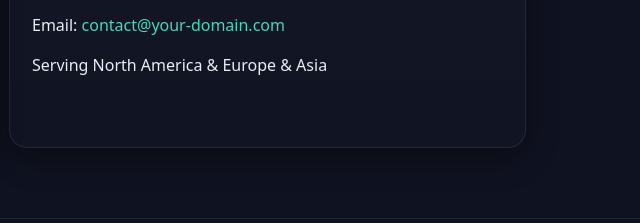
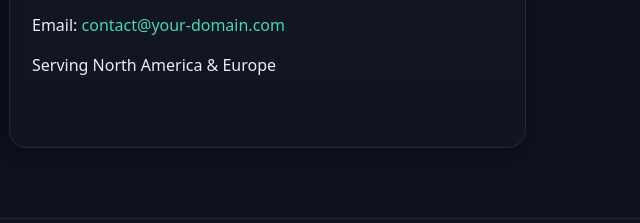
Before and after one commit to gbroder25/globalsparx, a plain HTML site: page index.html in a window 1280 px wide. Shown: the part 1374-1597 px from the top of the page, 640-1280 px from the left. Drawn offline with Linux system fonts and the light colour scheme.

Commit message:
Update index.html

```diff
--- a/index.html
+++ b/index.html
@@ -127,7 +127,7 @@
           <span class="kicker">Contact</span>
           <h2>Get in Touch</h2>
           <p>Email: <a href="mailto:contact@your-domain.com">contact@your-domain.com</a></p>
-          <p>Serving North America & Europe & Asia</p>
+          <p>Serving North America & Europe</p>
         </div>
       </div>
     </section>
```
